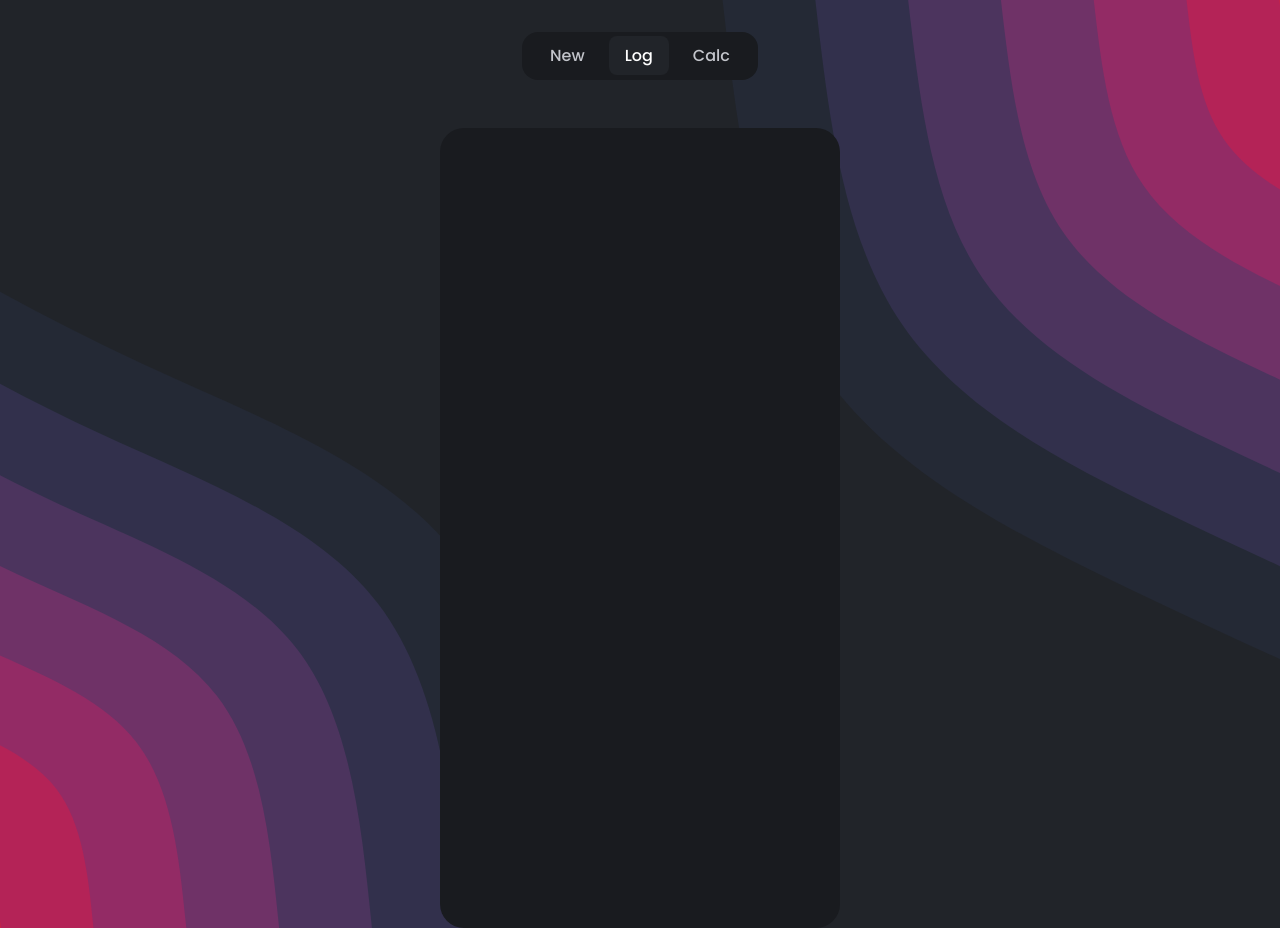
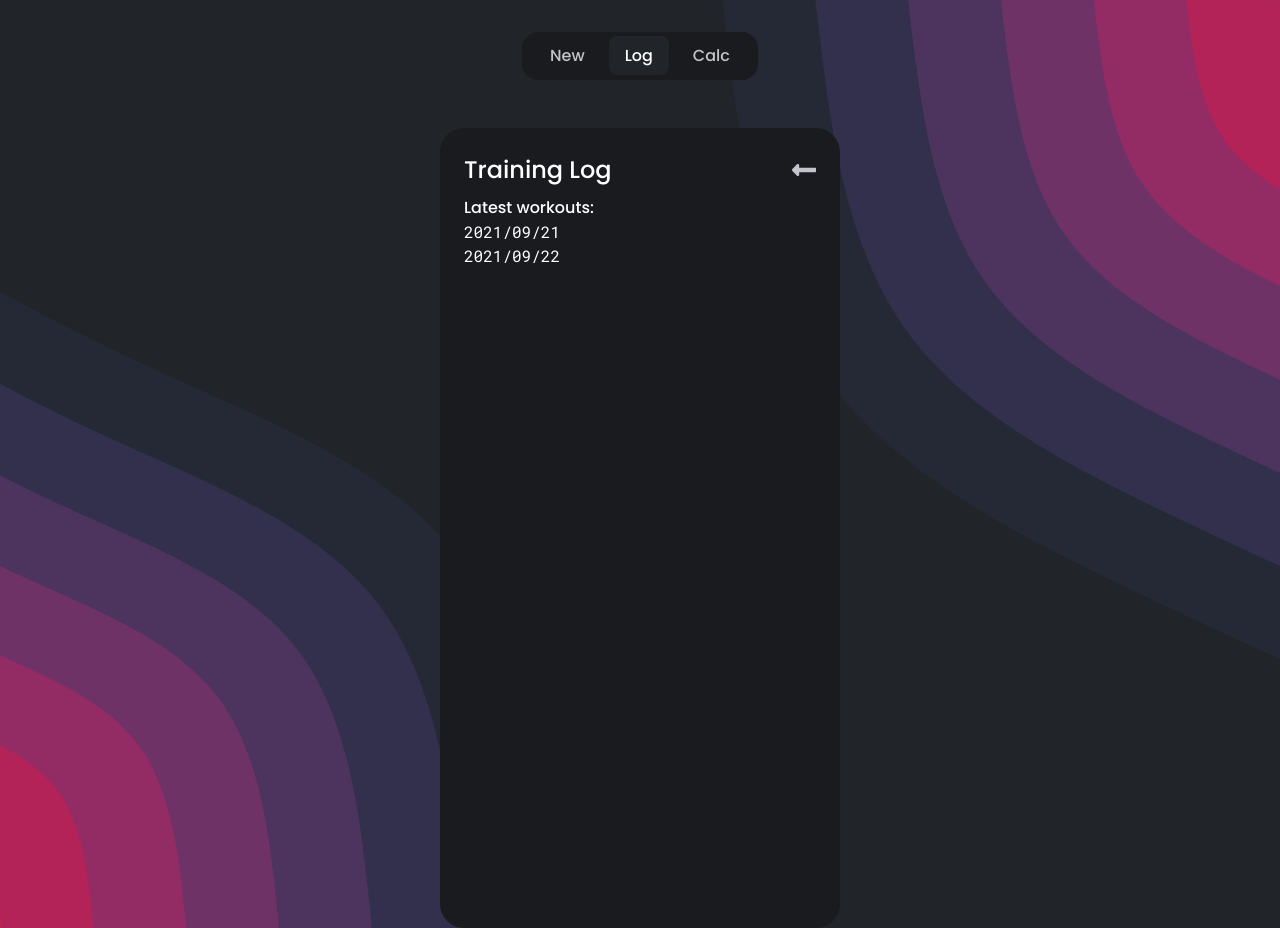
Before and after one commit to 0xfuje/workout, a React (Create React App) app: page /log in a window 1280 px wide. Built offline with nearby package versions, Linux system fonts and the light colour scheme.

Commit message:
Started working on trainig log that shows previous workouts

```diff
--- a/src/App.js
+++ b/src/App.js
@@ -3,6 +3,7 @@ import { Route, Switch, Redirect } from 'react-router-dom';
 import NavBar from './NavBar';
 import WorkoutForm from './WorkoutForm';
 import TrainingLog from './TrainingLog';
+import SingleLog from './SingleLog';
 import Calculator from './Calculator';
 import backgroundImage from './images/blob-scene-haikei.svg';
 import './styles/App.scss';
@@ -101,8 +102,11 @@ function App() {
                         workoutRoutines={workoutRoutines}
                         logWorkout={logWorkout}
                         />} />
-                    <Route exact path='/log' render={() => <TrainingLog />} />
+                    <Route exact path='/log' render={() => <TrainingLog
+                        workoutLog={workoutLog}
+                        />} />
                     <Route exact path='/calculator' render={() => <Calculator />} />
+                    <Route path='/log/:date' render={routeProps => <SingleLog {...routeProps} />} />
                     <Redirect to='/new' />
                 </Switch>
             </div>
--- a/src/Exercise.js
+++ b/src/Exercise.js
@@ -13,15 +13,15 @@ function Exercise(props) {
 
     // Set states
     const [sets, setSets] = useState(newSets);
-    const [plusSets, setPlusSets] = useState(0);
+    const [plusSets, setPlusSets] = useState(oldSets.length);
 
     // Setting states
     const [isSettingsDisplayed, setIsSettingsDisplayed] = useState(false);
     const [isRenameDisplayed, setIsRenameDisplayed] = useState(false);
-    const [isReplaceDisplayed, setIsReplaceDisplayed] = useState(false);
     const [rename, setRename] = useState();
 
     useEffect(() => setSets(newSets()), [plusSets]);
+    if (plusSets === 0)  props.removeEx(props.id);
 
     // Functions in this comp - Handling functions
     const handleAddSet = () => {
@@ -32,7 +32,6 @@ function Exercise(props) {
     }
     const handleSettingsChange = (e) => {
         if (e.target.value === 'rename') setIsRenameDisplayed(true);
-        if (e.target.value === 'replace');
         if (e.target.value === 'remove') props.removeEx(props.id);
         setIsSettingsDisplayed(false);
     }
@@ -82,14 +81,13 @@ function Exercise(props) {
     <select className='Exercise-settings-selector' onChange={handleSettingsChange}>
         <option className='Exercise-settings-selector-option' value="none">Select One 🠗</option>
         <option className='Exercise-settings-selector-option' value="rename">Rename Exercise</option>
-        <option className='Exercise-settings-selector-option' value="replace">Replace Exercise</option>
         <option className='Exercise-settings-selector-option' value="remove">Remove Exercise</option>
     </select>
 
     const displayRename =
     <div className="Exercise-settings-rename">
         <input className='Exercise-settings-rename-input input' onChange={handleRenameChange} placeholder='New Name'/>
-        <a className='Exercise-settings-rename-button button' onClick={handleRenameClick}>Rename</a>
+        <span className='Exercise-settings-rename-button button' onClick={handleRenameClick}>Rename</span>
     </div>
 
 
@@ -113,7 +111,7 @@ function Exercise(props) {
                     {displaySets}
                 </div>
             </div>
-            <a className='Exercise-addSet' onClick={handleAddSet}>Add Set</a>
+            <span className='Exercise-addSet' onClick={handleAddSet}>Add Set</span>
         </div>
     )
 }
--- a/src/Set.js
+++ b/src/Set.js
@@ -1,7 +1,6 @@
 import React, {useState} from 'react';
 import trashCanIcon from './images/icons/trash-solid.svg';
 import checkSolidIcon from './images/icons/check-square-solid.svg';
-import checkIcon from './images/icons/check-square-regular.svg';
 import './styles/Set.scss';
 
 function Set(props) {
@@ -34,12 +33,12 @@ function Set(props) {
                 onChange={handleRpeChange} className='Set-input input' type="number" min="0" max="10"
             />
             <div className="Set-icons">
-                <a onClick={handleCheckSet} className="Set-check">
+                <span onClick={handleCheckSet} className="Set-check">
                     <img src={checkSolidIcon} alt="checkmark" />
-                </a>
-                <a onClick={handleDeleteSet} className="Set-delete">
+                </span>
+                <span onClick={handleDeleteSet} className="Set-delete">
                     <img src={trashCanIcon} alt="checkmark" />
-                </a>
+                </span>
             </div>
         </div>
     )
--- /dev/null
+++ b/src/SingleLog.js
@@ -0,0 +1,13 @@
+import React from 'react';
+import './styles/SingleLog.scss';
+
+function SingleLog(props) {
+    console.log(props);
+    return (
+        <div className='SingleLog'>
+
+        </div>
+    )
+}
+
+export default SingleLog
--- a/src/TrainingLog.js
+++ b/src/TrainingLog.js
@@ -1,9 +1,23 @@
 import React from 'react';
+import { Link } from 'react-router-dom';
+import './styles/TrainingLog.scss';
 
-function TrainingLog() {
+import backArrow from './images/icons/long-arrow-alt-left-solid.svg';
+
+function TrainingLog(props) {
+    const dailyLogs = props.workoutLog.map((log) => {
+        return <Link className='TrainingLog-link' to={`/log/${log.date}`}>{log.date}</Link>
+    })
     return (
         <div className='TrainingLog'>
-
+            <div className="flex">
+                <h2 className='TrainingLog-title title'>Training Log</h2>
+                <a href='/new' className='TrainingLog-back'>
+                    <img src={backArrow} alt="Go Back To Main Page" />
+                </a>
+            </div>
+            <h3 className='TrainingLog-subtitle'>Latest workouts:</h3>
+            {dailyLogs}
         </div>
     )
 }
--- a/src/WorkoutForm.js
+++ b/src/WorkoutForm.js
@@ -36,9 +36,6 @@ function WorkoutForm(props) {
         newExercises.sort((a, b) => a.pos - b.pos);
         setExercises(newExercises);
     }
-    const replaceEx = (id) => {
-        const exToReplace = exercises.filter(ex => ex.id === id)[0];
-    }
     const removeEx = (id) => {
         const newExercises = exercises.filter(ex => ex.id !== id);
         setExercises(newExercises);
@@ -68,7 +65,6 @@ function WorkoutForm(props) {
         const today = new Date();
         const date = `${today.getFullYear()}/${today.getMonth()}/${today.getDate()}`;
         props.logWorkout(date, exercises);
-
     }
 
     // Display variables
@@ -85,23 +81,22 @@ function WorkoutForm(props) {
             key={ex.id}
             pos={ex.pos}
             renameEx={renameEx}
-            replaceEx={replaceEx}
             removeEx={removeEx}
         />)
     });
 
     const displayButtons =
     <Fragment>
-        {(!showNewExInput) ? <a onClick={handleShowNewExInput} className="WorkoutForm-button WorkoutForm-addExercise">add exercise</a> : ''}
-        <a onClick={handleCancelWorkout} className="WorkoutForm-button WorkoutForm-cancelWorkout">cancel workout</a>
-        <a onClick={handleFinishWorkout} className="WorkoutForm-button WorkoutForm-finishWorkout">finish workout</a>
+        {(!showNewExInput) ? <span onClick={handleShowNewExInput} className="WorkoutForm-button WorkoutForm-addExercise">add exercise</span> : ''}
+        <span onClick={handleCancelWorkout} className="WorkoutForm-button WorkoutForm-cancelWorkout">cancel workout</span>
+        <span onClick={handleFinishWorkout} className="WorkoutForm-button WorkoutForm-finishWorkout">finish workout</span>
     </Fragment>
 
     const displayNewExInput =
     <div className="WorkoutForm-newEx">
         <input className='WorkoutForm-newEx-input input' onChange={handleNewExChange} placeholder='New Exercise Name'/>
-        <a className='WorkoutForm-newEx-button-add button' onClick={handleAddExercise}>Add New Exercise</a>
-        <a className='WorkoutForm-newEx-button-cancel button' onClick={handleShowNewExInput}>Cancel New Exercise</a>
+        <span className='WorkoutForm-newEx-button-add button' onClick={handleAddExercise}>Add New Exercise</span>
+        <span className='WorkoutForm-newEx-button-cancel button' onClick={handleShowNewExInput}>Cancel New Exercise</span>
     </div>
 
 
--- /dev/null
+++ b/src/styles/SingleLog.scss
@@ -0,0 +1 @@
+@import './utilites.scss';
--- /dev/null
+++ b/src/styles/TrainingLog.scss
@@ -0,0 +1,20 @@
+@import './utilites.scss';
+
+.TrainingLog {
+    color: $color-lightgrey;
+
+    &-subtitle {
+        margin-top: 0.5rem;
+        font-size: 1rem;
+        color: $color-light;
+        font-weight: 500;
+    }
+    &-link {
+        display: block;
+        color: $color-light;
+        font-family: $font-family-mono;
+    }
+    &-back {
+        img { width: 1.5rem; }
+    }
+}
--- a/src/styles/utilites.scss
+++ b/src/styles/utilites.scss
@@ -44,6 +44,8 @@ $color-action-light: #363547;
 .title {
     font-size: 1.5rem;
     font-weight: 500;
+    font-family: $font-family-main;
+    color: $color-light;
 }
 
 .flex {
```
